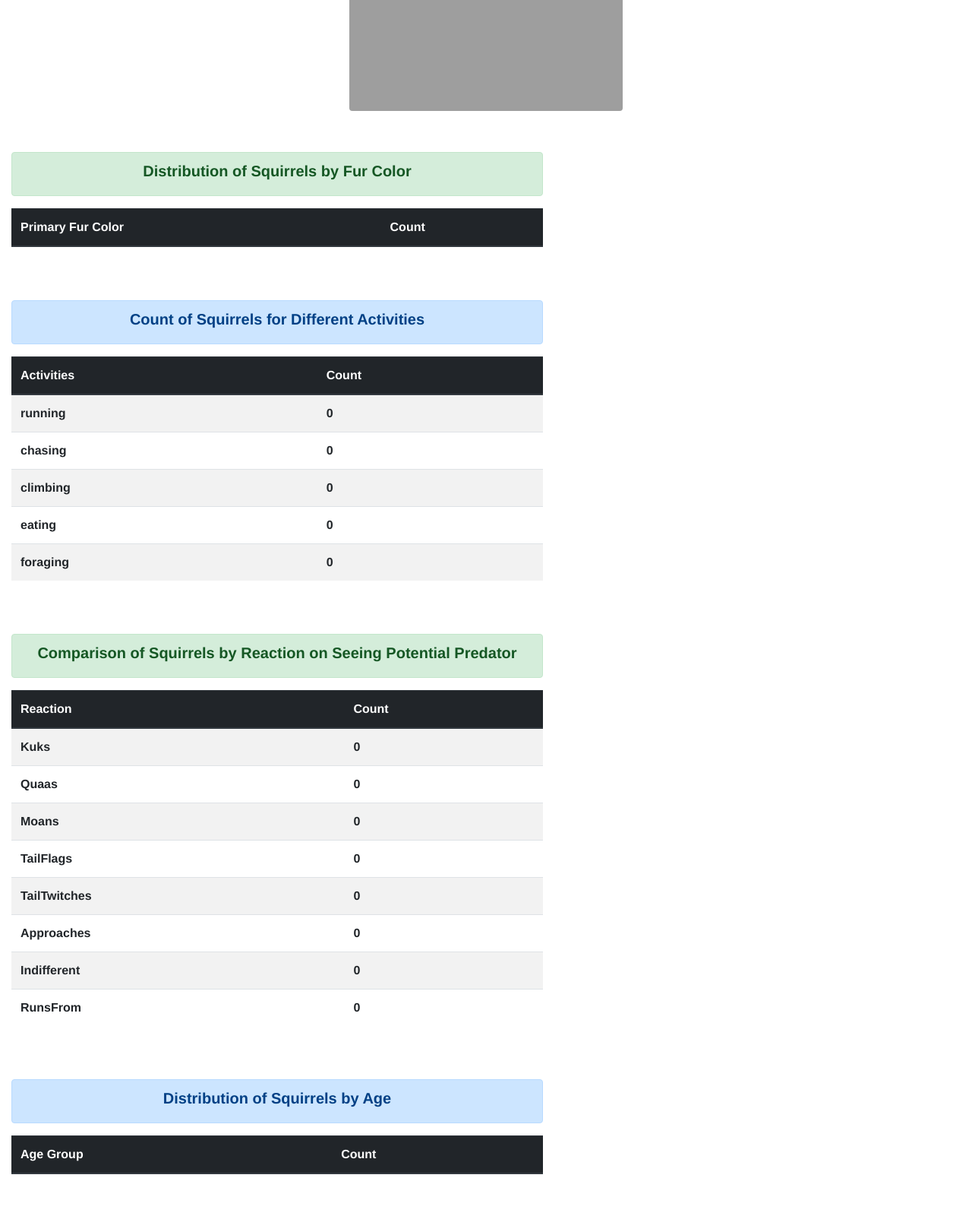
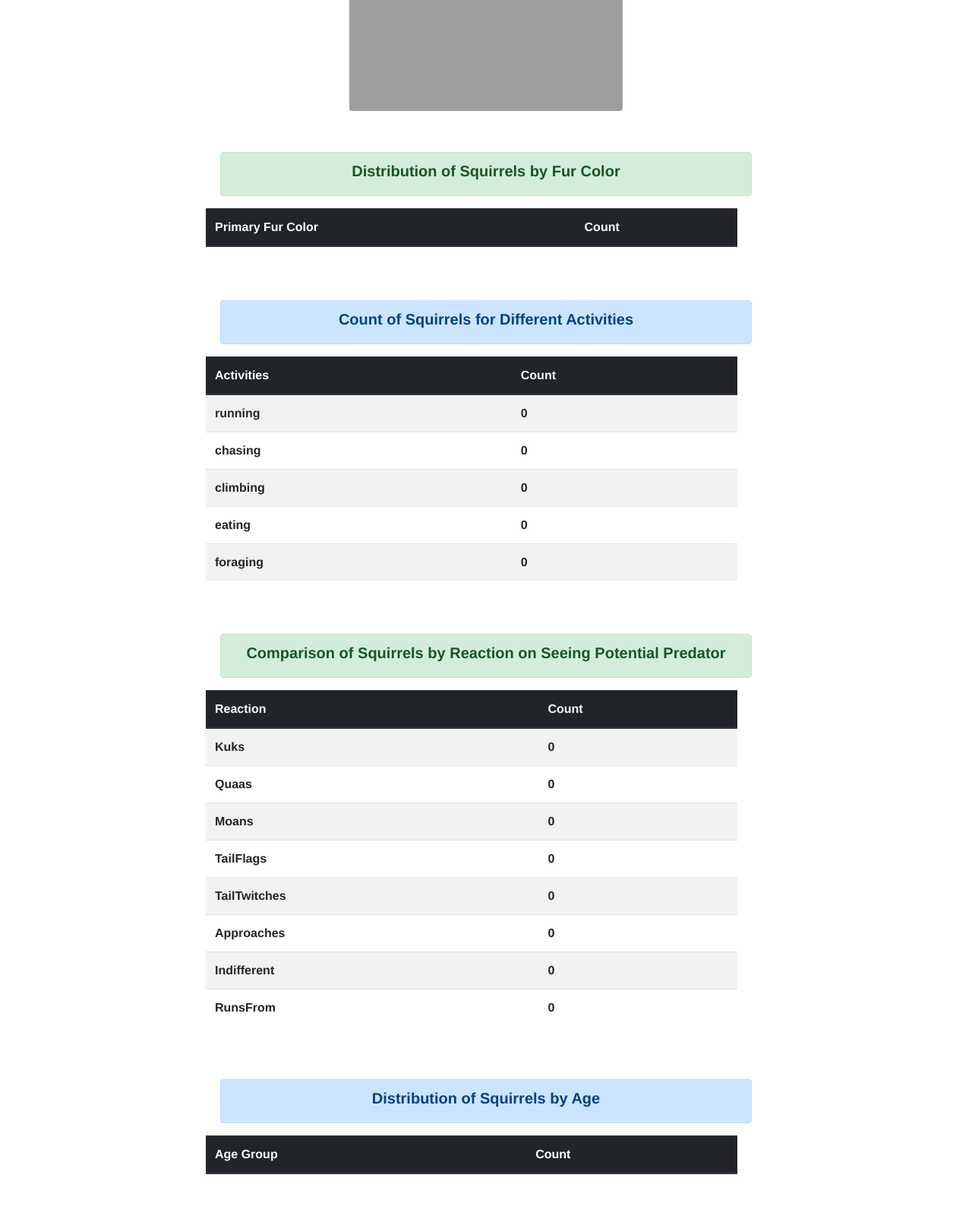
Before and after one commit to shlok-sethia/Squirrel_Tracker, a Django app: page /squirrel_tracker/sightings/stats in a window 1280 px wide. Shown: the part 212-1812 px from the top of the page at 76% size. Run offline with Django 3.2, Linux system fonts and the light colour scheme; data that the repository does not hold is empty; some libraries are stand-ins or nearby versions; grey boxes are pictures that could not be loaded.

Commit message:
css for moving div to center of the page on stats view

```diff
--- a/squirrel_tracker/models.py
+++ b/squirrel_tracker/models.py
@@ -35,4 +35,4 @@ class Squirrel(models.Model):
     LatLong = models.CharField('Latlong', max_length=255, null=True, blank=True)
 
     def __str__(self):
-        return f'Suirrel ID: {self.UniqueSquirrelID}'
+        return f'Squirrel ID: {self.UniqueSquirrelID}'
--- a/squirrel_tracker/templates/squirrel_tracker/stats.html
+++ b/squirrel_tracker/templates/squirrel_tracker/stats.html
@@ -50,6 +50,8 @@
         div{
             padding: 15px;
             align-items: center;
+            margin:auto;
+            width:60%
         }
     </style>
 </head>
```
